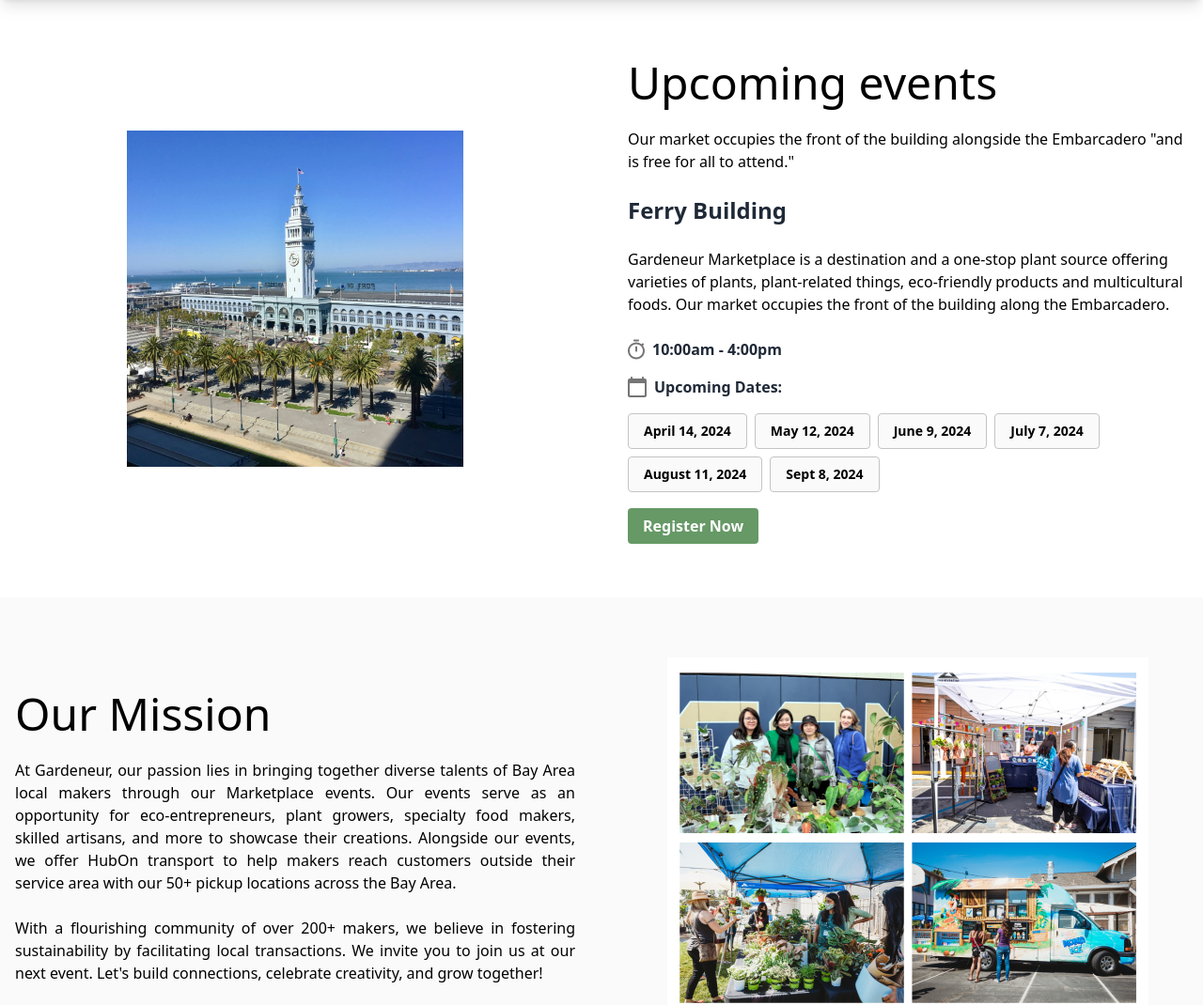
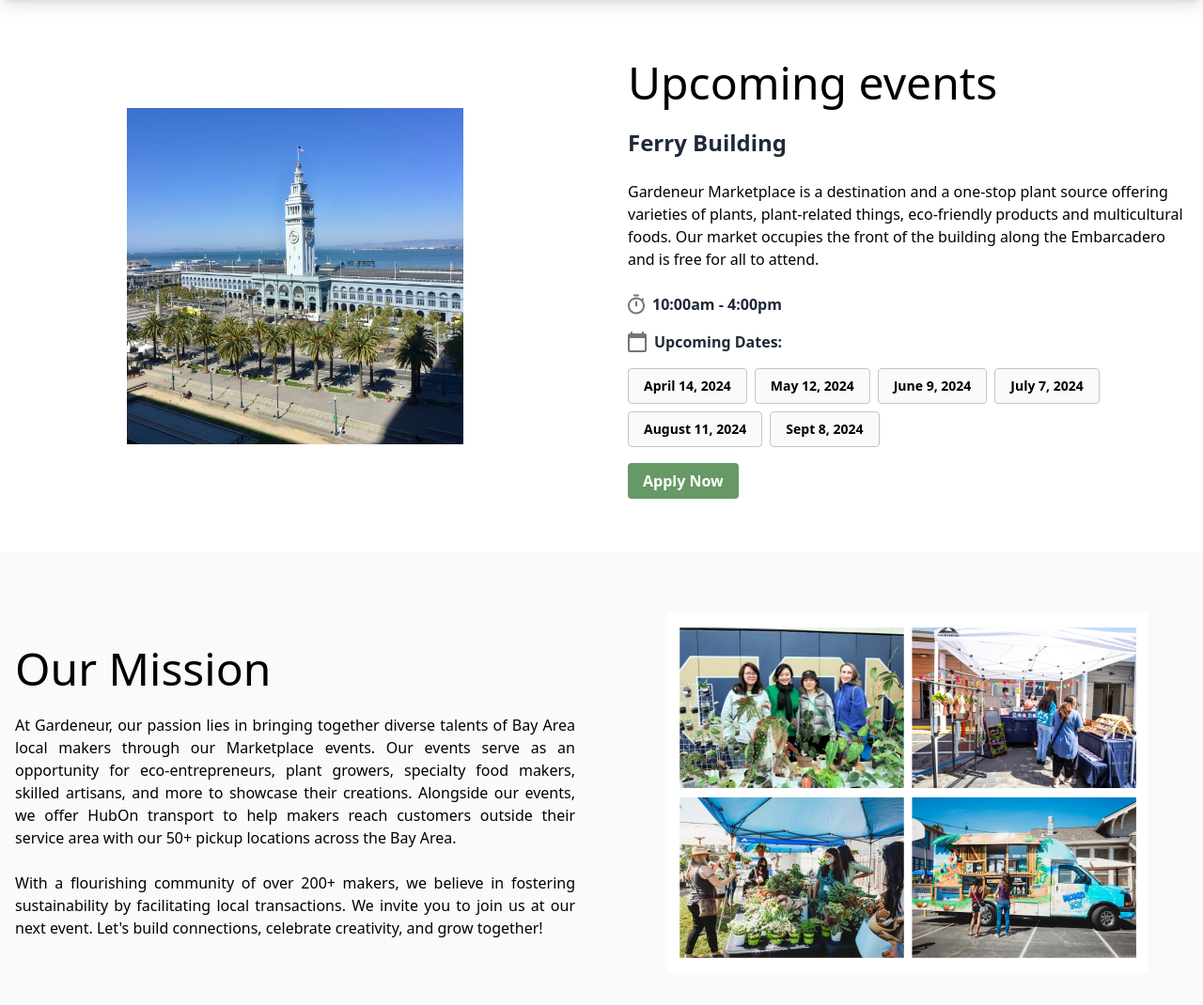
Before and after one commit to ekakrisna/gardenuer-static-page, a website: page index.html in a window 1280 px wide. Shown: the part 800-1870 px from the top of the page at 94% size. Drawn offline with Linux system fonts and the light colour scheme.

Commit message:
BUILD_MASTER
- fixed feedback from Bryanna

```diff
--- a/index.html
+++ b/index.html
@@ -22,8 +22,8 @@
 			</div>
 			<nav class="hidden gap-4 md:flex">
 				<div><a href="#" class="menu-item">Home</a></div>
+				<div><a href="#upcoming-events" class="menu-item">Upcoming Events</a></div>
 				<div><a href="#our-mission" class="menu-item">Our Mission</a></div>
-				<div><a href="#upcoming-events" class="menu-item">Upcoming Events</a></div>
 				<div><a href="#what-is-hubon" class="menu-item">What is HubOn</a></div>
 				<div><a href="#hubon" class="menu-item">Join HubOn</a></div>
 			</nav>
@@ -82,9 +82,9 @@
 				</div>
 				<ul class="my-8 text-black">
 					<li><a href="#" class="menu-item" onclick="closeMobileNavbar()">Home</a></li>
+					<li><a href="#upcoming-events" class="menu-item" onclick="closeMobileNavbar()">Upcoming Events</a>
 					<li><a href="#our-mission" class="menu-item" onclick="closeMobileNavbar()">Our Mission</a></li>
 					<li><a href="#what-is-hubon" class="menu-item" onclick="closeMobileNavbar()">What is HubOn</a>
-					<li><a href="#upcoming-events" class="menu-item" onclick="closeMobileNavbar()">Upcoming Events</a>
 					</li>
 					<li><a href="#hubon" class="menu-item" onclick="closeMobileNavbar()">Join HubOn</a></li>
 				</ul>
@@ -146,15 +146,15 @@
 				<div class="mx-auto space-y-6">
 					<h1 class="text-3xl text-center md:text-left md:text-5xl">Upcoming events
 					</h1>
-					<p>
+					<!-- <p>
 						Our market occupies the front of the building alongside the Embarcadero "and is free for all to
 						attend."
-					</p>
+					</p> -->
 					<h2 class="text-2xl font-bold text-gray-800">Ferry Building</h2>
 					<p>
 						Gardeneur Marketplace is a destination and a one-stop plant source offering varieties of
 						plants, plant-related things, eco-friendly products and multicultural foods. Our market
-						occupies the front of the building along the Embarcadero.
+						occupies the front of the building along the Embarcadero and is free for all to attend.
 					</p>
 					<div class="mt-4 space-y-4">
 						<div class="flex items-center gap-2">
@@ -199,7 +199,7 @@
 					</div>
 					<div class="mt-4">
 						<a href="https://forms.gle/jNEXbxeZxXsFFseM9" target="_blank"
-							class="font-semibold btn btn-primary">Register Now</a>
+							class="font-semibold btn btn-primary">Apply Now</a>
 					</div>
 				</div>
 
```
